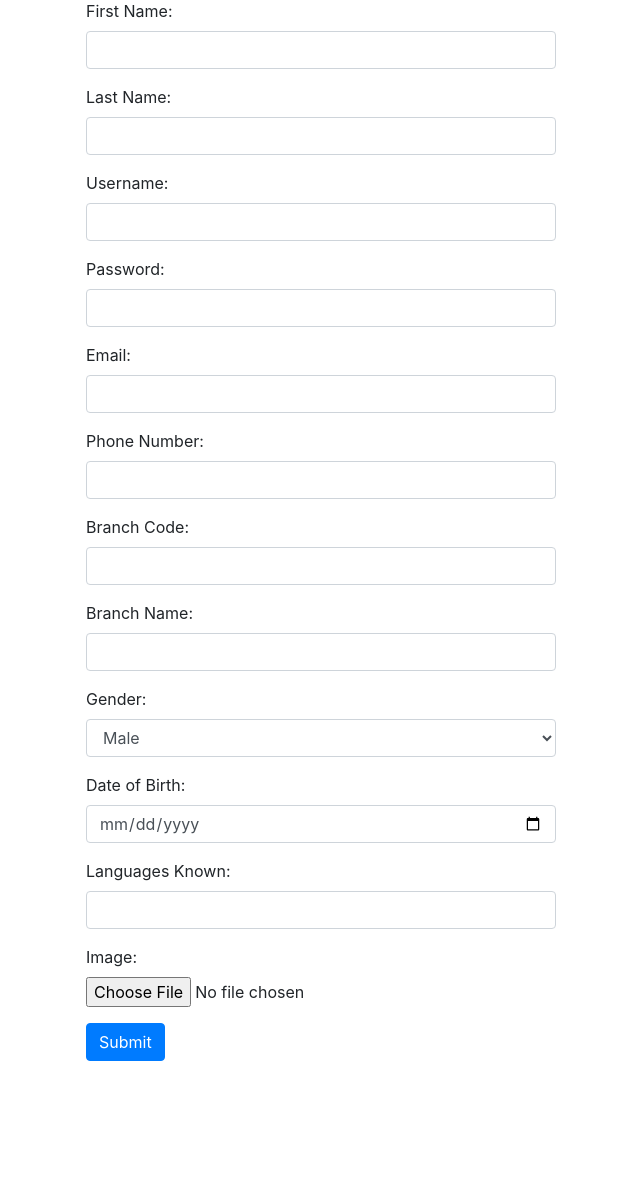
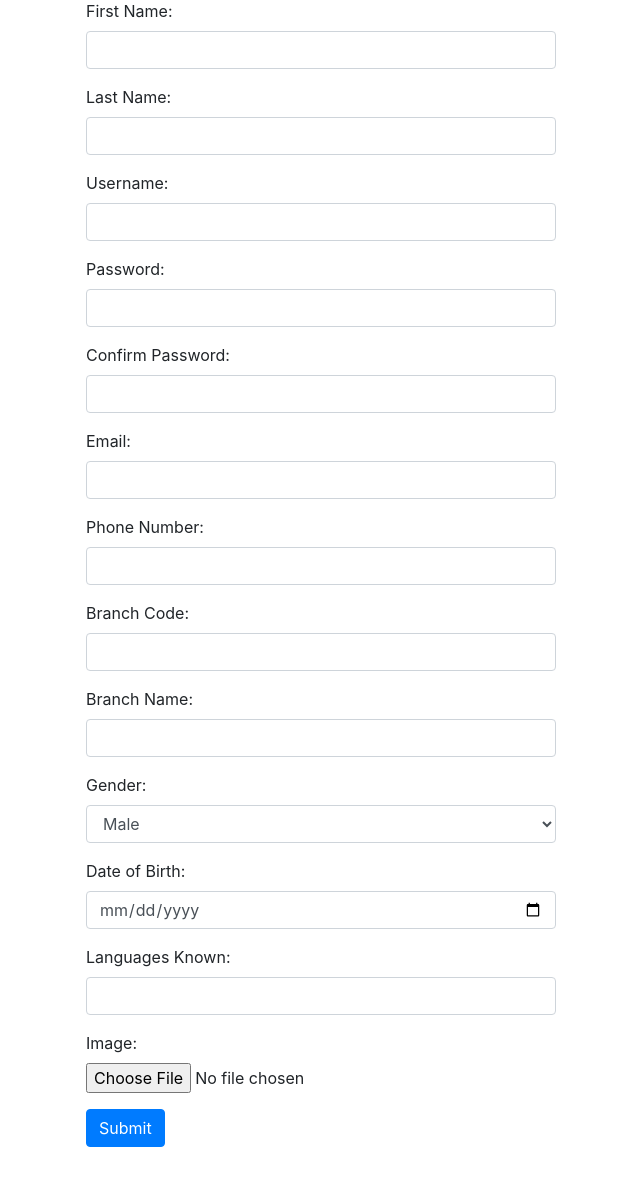
Before and after one commit to smartlegend251/MySchool, a Django app: page /Accounts/signup_branch/ in a window 1280 px wide. Shown: the part 113-1310 px from the top of the page, without its empty margins (319-959 px from the left). Before the commit the page ends 1174 px from the top, so only its background shows below. Run offline with Django 5.2, Linux system fonts and the light colour scheme; some libraries are stand-ins or nearby versions.

Commit message:
MySchool V 0.4

```diff
--- a/Accounts/views.py
+++ b/Accounts/views.py
@@ -126,7 +126,7 @@ def signup_branch(request):
 
         # Check if passwords match
         if password1 != password2:
-            return render(request, 'signup_student.html', {'error': "Passwords don't match"})
+            return redirect('/Authentication/branch_login/', {'error': "Passwords don't match, Please Retry"})
 
         # Create user
         user = MyUser.objects.create_user(username=username, email=email, password=password1)
--- a/templates/accounts/branch_register.html
+++ b/templates/accounts/branch_register.html
@@ -17,6 +17,11 @@
     </style>
 </head>
 <body>
+    {% if error %}
+    <div style="background-color: red;">
+        {{error}}
+    </div>
+    {% endif %}
     <div class="container form-container">
         <h2 class="text-center mb-4">Create Branch Admin</h2>
         <form method="post" action="" enctype="multipart/form-data">
@@ -39,8 +44,12 @@
             </div>
 
             <div class="form-group">
-                <label for="password">Password:</label>
-                <input type="password" class="form-control" id="password" name="password">
+                <label for="password1">Password:</label>
+                <input type="password" class="form-control" id="password1" name="password1">
+            </div>
+            <div class="form-group">
+                <label for="password2">Confirm Password:</label>
+                <input type="password" class="form-control" id="password2" name="password2">
             </div>
 
             <div class="form-group">
```
